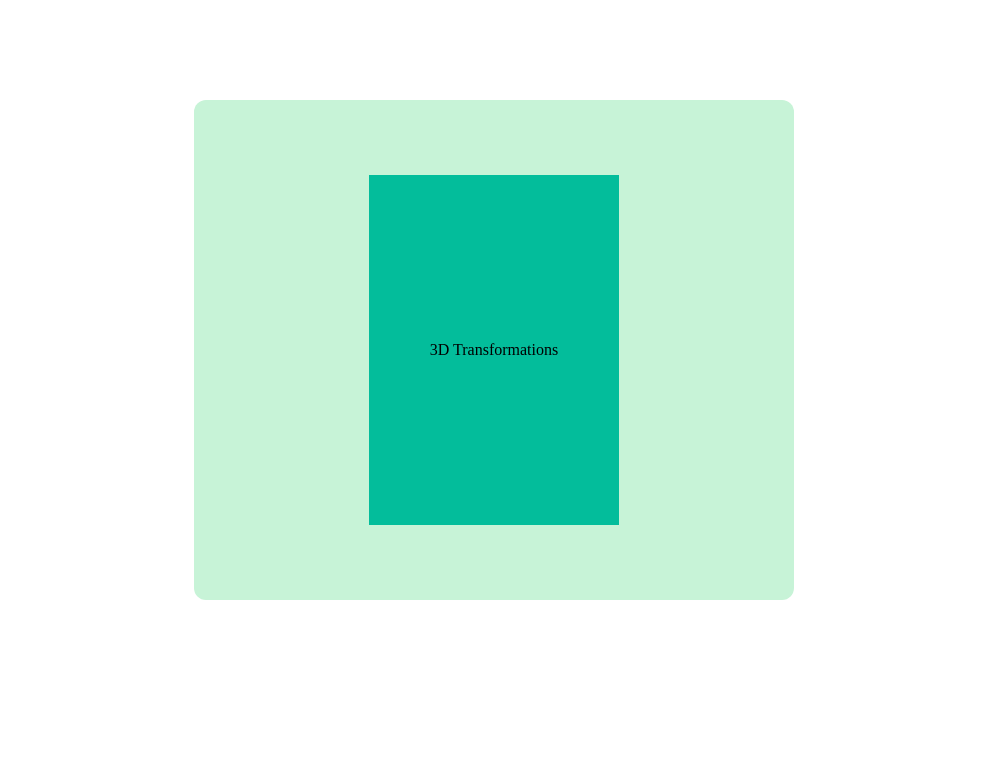
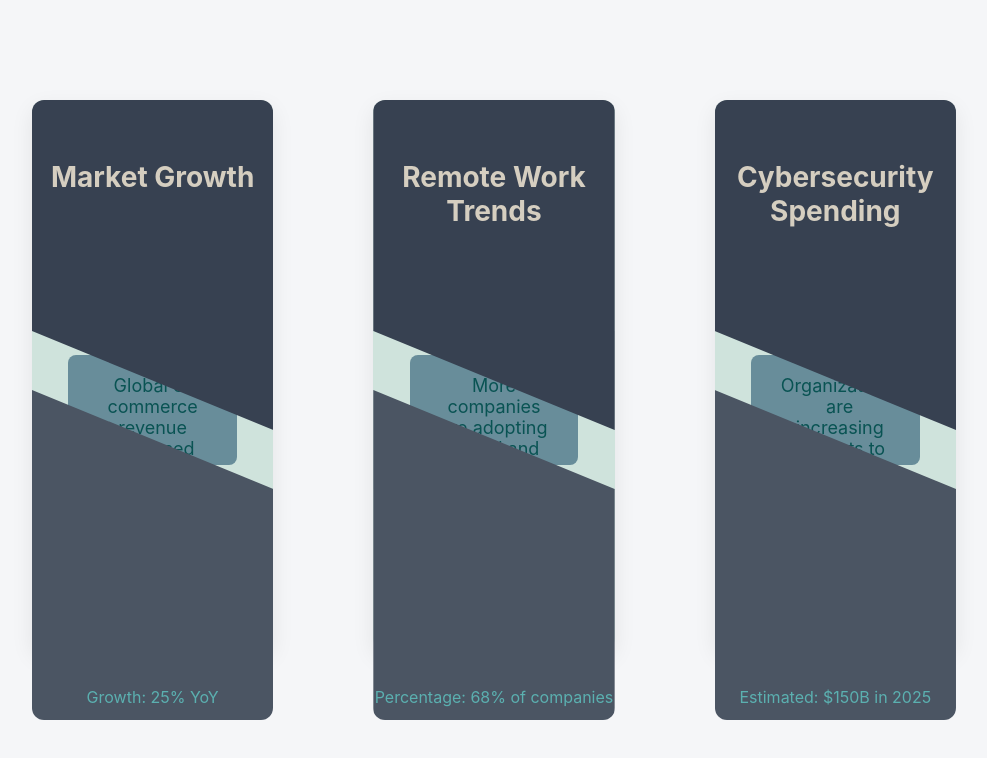
Before and after one commit to Bomjan/Bomjan_is_Boss, a plain HTML site: page classwork/transformations/index.html in a window 1280 px wide. Shown: the whole page, without its empty margins (146-1133 px from the left). Drawn offline with Linux system fonts and the light colour scheme.

Commit message:
capsule cards

```diff
--- a/classwork/transformations/index.html
+++ b/classwork/transformations/index.html
@@ -1,40 +1,39 @@
 <!DOCTYPE html>
 <html lang="en">
-<head>
-    <meta charset="UTF-8">
-    <meta name="viewport" content="width=device-width, initial-scale=1.0">
-    <title>Document</title>
-    <style>
-        .container{
-            margin: 100px auto;
-            background-color: #c7f3d7;
-            width: 600px;
-            height: 500px;
-            display: flex;
-            justify-content: center;
-            align-items: center;
-            border-radius: 12px;
-        }
-        .box{
-            background-color: #03bd9b;
-            width: 250px;
-            height: 350px;
-            text-align: center;
-            align-content: center;
-        }
-        .rotate:hover{
-            /* background-color: #016e5a; */
-            background-image: radial-gradient(#03bd9b, #016e5a);
-            transform: rotateX(-5deg) rotateY(30deg) rotateZ(5deg);
-            transition: all 1.2s;
-        }
-    </style>
-</head>
-<body>
+  <head>
+    <meta charset="UTF-8" />
+    <meta name="viewport" content="width=device-width, initial-scale=1.0" />
+    <title>Famous Scientists</title>
+    <link rel="stylesheet" href="style.css" />
+  </head>
+  <body>
     <div class="container">
-        <div class="box rotate">
-            3D Transformations
+      <div class="card-container">
+        <div class="upper"><h2>Market Growth</h2></div>
+        <div class="mid">
+          <p>Global e-commerce revenue increased significantly last year.</p>
         </div>
+        <div class="lower"><p>Growth: 25% YoY</p></div>
+      </div>
+
+      <div class="card-container">
+        <div class="upper"><h2>Remote Work Trends</h2></div>
+        <div class="mid">
+          <p>More companies are adopting hybrid and remote models.</p>
+        </div>
+        <div class="lower"><p>Percentage: 68% of companies</p></div>
+      </div>
+
+      <div class="card-container">
+        <div class="upper"><h2>Cybersecurity Spending</h2></div>
+        <div class="mid">
+          <p>
+            Organizations are increasing budgets to protect against cyber
+            threats.
+          </p>
+        </div>
+        <div class="lower"><p>Estimated: $150B in 2025</p></div>
+      </div>
     </div>
-</body>
+  </body>
 </html>
--- /dev/null
+++ b/classwork/transformations/style.css
@@ -0,0 +1,95 @@
+* {
+  margin: 0;
+  padding: 0;
+  box-sizing: border-box;
+  font-family: "Inter", sans-serif;
+}
+
+body {
+  display: flex;
+  justify-content: center;
+  background-color: #f5f6f8;
+}
+
+.container {
+  width: 80%;
+  height: calc(100vh - 50px);
+  display: flex;
+  justify-content: center;
+}
+
+.card-container {
+  flex: 1;
+  background-color: #cfe3dc;
+  margin: 100px 50px;
+  border-radius: 12px;
+  padding: 0;
+  transition: transform 0.3s ease, box-shadow 0.3s ease;
+  box-shadow: 0 8px 22px rgba(0, 0, 0, 0.08);
+}
+
+.card-container:hover {
+  transform: translateY(-10px);
+  box-shadow: 0 20px 40px rgba(0, 0, 0, 0.12);
+}
+
+.card-container:hover > .upper {
+  transform: translateY(-50px);
+}
+
+.card-container:hover > .mid {
+  transform: scaleY(1.5);
+}
+
+.card-container:hover > .lower {
+  transform: translateY(50px);
+}
+
+.upper {
+  width: 100%;
+  height: 60%;
+  background-color: #374151;
+  clip-path: polygon(0 0, 100% 0, 100% 100%, 0% 70%);
+  border-radius: 12px 12px 0 0;
+  transition: all 0.3s ease-in-out;
+  padding: 10px;
+}
+
+.upper h2 {
+  margin-top: 50px;
+  color: rgb(213, 206, 192);
+  text-align: center;
+  font-size: 28px;
+}
+
+.mid {
+  width: 70%;
+  height: 20%;
+  background-color: #688d9a;
+  margin: -31.1% auto;
+  border-radius: 8px;
+  transition: transform 0.3s ease-in-out;
+  display: flex;
+  padding: 20px 30px;
+}
+.mid p {
+  text-align: center;
+  color: rgb(9, 83, 83);
+  font-size: 18px;
+}
+
+.lower {
+  width: 100%;
+  height: 60%;
+  background-color: #4b5563;
+  clip-path: polygon(0 0, 100% 30%, 100% 100%, 0 100%);
+  border-radius: 0 0 12px 12px;
+  transition: all 0.3s ease-in-out;
+}
+
+.lower p {
+  color: rgb(91, 176, 176);
+  position: relative;
+  text-align: center;
+  top: 90%;
+}
```
Also changed, not shown: classwork/dom-manipulation/index.html (added, +9 -0 lines), classwork/dom-manipulation/style.css (added).
